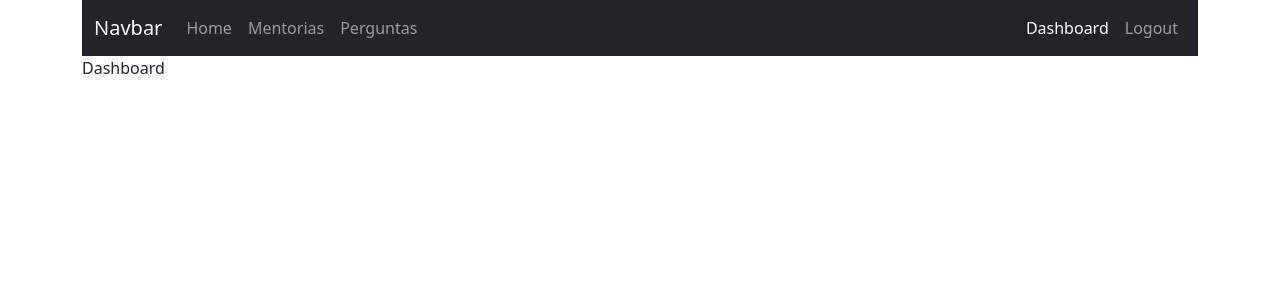
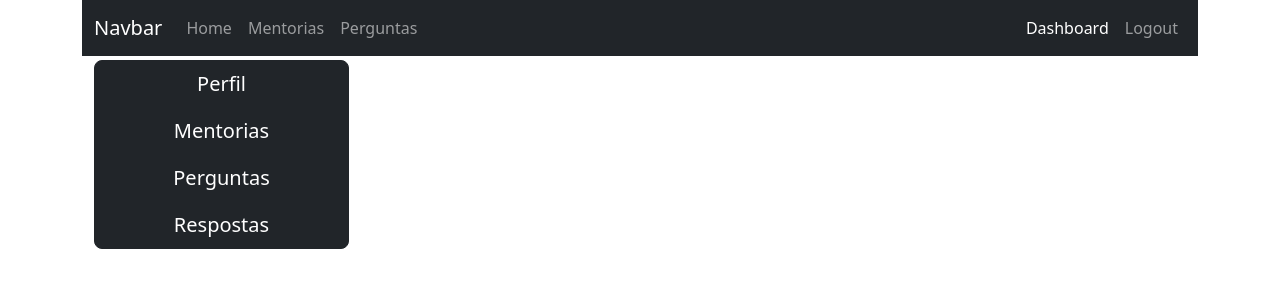
Before and after one commit to Nickolaz47/hackathon, a React (Create React App) app in the folder client/: page /dashboard in a window 1280 px wide. Shown: the top 300 px of the page. Built offline with nearby package versions, Linux system fonts and the light colour scheme; sample sign-in values are in the browser's storage.

Commit message:
Structured Dashboard page.

```diff
--- a/client/src/pages/Dashboard/Dashboard.js
+++ b/client/src/pages/Dashboard/Dashboard.js
@@ -1,9 +1,50 @@
-import React from 'react'
+import { useState } from "react";
 
 const Dashboard = () => {
+  const [menuOption, setMenuOption] = useState("profile");
+
   return (
-    <div>Dashboard</div>
-  )
-}
+    <div className="container">
+      <div className="row">
+        <aside className="col-md-3 btn-group-vertical my-1">
+          <button
+            className="btn btn-dark btn-lg"
+            value="profile"
+            onClick={(e) => setMenuOption(e.target.value)}
+          >
+            Perfil
+          </button>
+          <button
+            className="btn btn-dark btn-lg"
+            value="mentorships"
+            onClick={(e) => setMenuOption(e.target.value)}
+          >
+            Mentorias
+          </button>
+          <button
+            className="btn btn-dark btn-lg"
+            value="questions"
+            onClick={(e) => setMenuOption(e.target.value)}
+          >
+            Perguntas
+          </button>
+          <button
+            className="btn btn-dark btn-lg"
+            value="answers"
+            onClick={(e) => setMenuOption(e.target.value)}
+          >
+            Respostas
+          </button>
+        </aside>
+        <div className="col-md-9">
+          {}
+          {}
+          {}
+          {}
+        </div>
+      </div>
+    </div>
+  );
+};
 
-export default Dashboard
+export default Dashboard;
```
